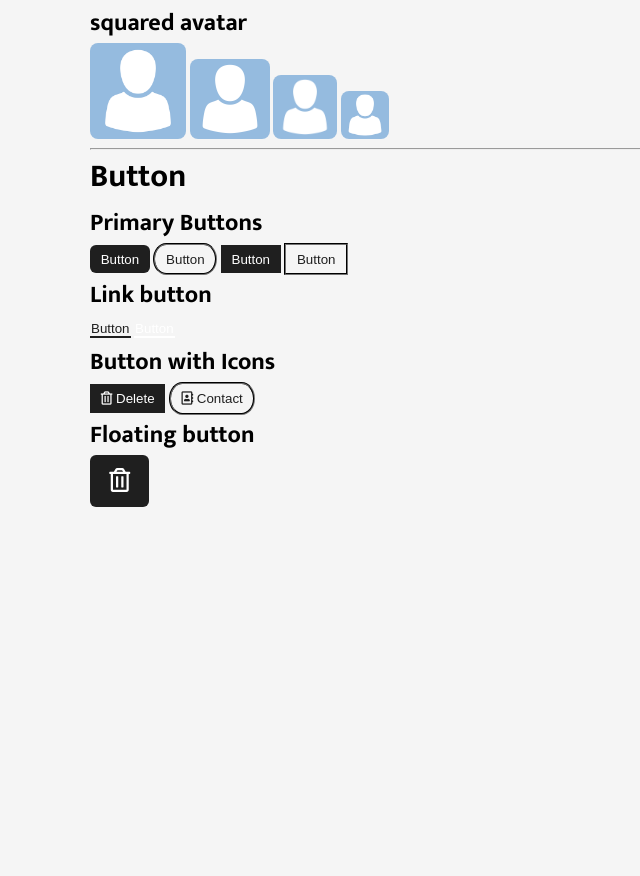
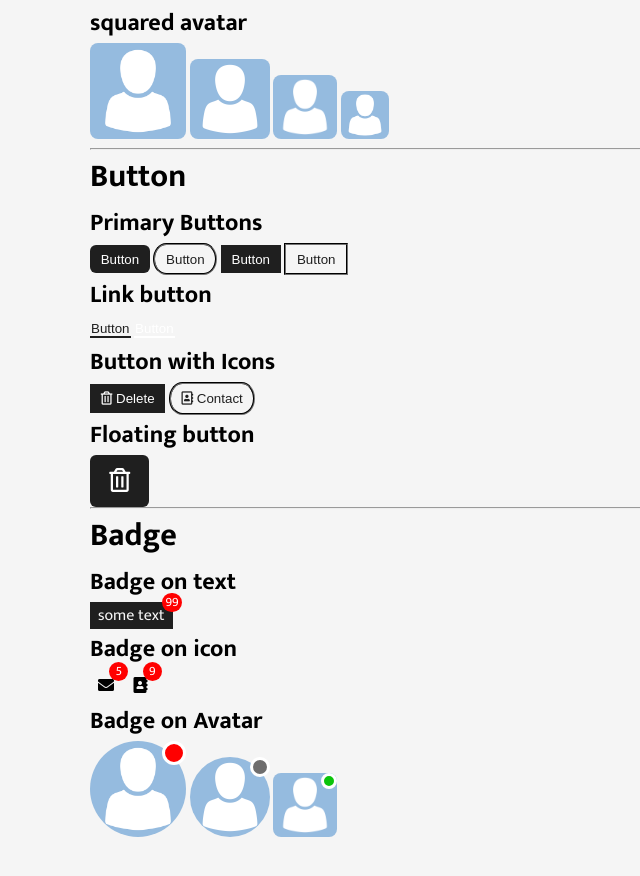
Before and after one commit to pankaj-prog/UI-library, a plain HTML site: page demo.html in a window 1280 px wide. Shown: the part 661-1537 px from the top of the page, without its empty margins (0-640 px from the left). Before the commit the page ends 1218 px from the top, so only its background shows below. Drawn offline with Linux system fonts and the light colour scheme; a web font is replaced by a local one.

Commit message:
feat : badge

```diff
--- a/demo.html
+++ b/demo.html
@@ -121,6 +121,54 @@
       <button class="btn btn-solid-primary btn-lg btn-rc">
         <i class="far fa-trash-alt"></i>
       </button>
+      <hr />
+      <h1>Badge</h1>
+      <h2>Badge on text</h2>
+      <div class="badge-container badge-text-container">
+        some text
+        <span class="badge">99</span>
+      </div>
+      <h2>Badge on icon</h2>
+
+      <div class="badge-container badge-icon-container">
+        <i class="fas fa-envelope"></i>
+        <span class="badge">5</span>
+      </div>
+      <div class="badge-container badge-icon-container">
+        <i class="fas fa-address-book"></i>
+        <span class="badge">9</span>
+      </div>
+      <h2>Badge on Avatar</h2>
+      <div
+        class="avatar avatar-lg avatar-round badge-container badge-avatar-container"
+      >
+        <img
+          class="responsive-img"
+          src="./src/images/avatar-default.png"
+          alt="avatar"
+        />
+        <span class="badge"></span>
+      </div>
+      <div
+        class="avatar avatar-md avatar-round badge-container badge-avatar-container"
+      >
+        <img
+          class="responsive-img"
+          src="./src/images/avatar-default.png"
+          alt="avatar"
+        />
+        <span class="badge badge-idle"></span>
+      </div>
+      <div
+        class="avatar avatar-sm avatar-square badge-container badge-avatar-container"
+      >
+        <img
+          class="responsive-img"
+          src="./src/images/avatar-default.png"
+          alt="avatar"
+        />
+        <span class="badge badge-active"></span>
+      </div>
     </main>
   </body>
 </html>
--- /dev/null
+++ b/src/components/badge/badge.css
@@ -0,0 +1,65 @@
+.badge-container {
+  display: inline-block;
+  width: fit-content;
+  position: relative;
+}
+
+.badge-text-container {
+  font-size: 1rem;
+  padding: 0.2em 0.5em;
+}
+
+.badge {
+  background: red;
+  color: white;
+  position: absolute;
+  border-radius: 50%;
+  display: flex;
+  align-items: center;
+  justify-content: center;
+}
+
+.badge-text-container .badge {
+  font-size: 0.8em;
+  top: -0.7em;
+  right: -0.7em;
+  width: 1.5em;
+  height: 1.5em;
+}
+
+.badge-icon-container {
+  padding: 0.5em;
+  display: inline-flex;
+  justify-content: center;
+  align-content: center;
+  border-radius: 50%;
+}
+
+.badge-icon-container .badge {
+  font-size: 0.8em;
+  height: 1.5em;
+  width: 1.5em;
+  top: -0.5em;
+  right: -0.5em;
+}
+
+.badge-avatar-container {
+  background: none;
+  padding: 0;
+}
+
+.badge-avatar-container .badge {
+  border: 3px solid white;
+  top: 0;
+  right: 0;
+  height: 25%;
+  width: 25%;
+}
+
+.badge-active {
+  background-color: var(--STATUS-ACTIVE);
+}
+
+.badge-idle {
+  background-color: var(--STATUS-IDLE);
+}
--- a/src/components/colors.css
+++ b/src/components/colors.css
@@ -4,6 +4,7 @@
   --WHITE: #ffffff;
   --OFFWHITE: #f5f5f5;
   --LIGHT-GRAY: #e5e5e5;
+  --RED: #ba2026;
   --CTA-COLOR: #3e98f1;
   --ERROR: rgb(211, 13, 13);
   --ERROR-BG: rgb(247, 229, 229);
@@ -15,5 +16,5 @@
   --success-BG: rgb(220, 248, 220);
   --STATUS-ACTIVE: rgb(11, 196, 11);
   --STATUS-INACTIVE: red;
-  --STATU-IDLE: rgb(110, 109, 109);
+  --STATUS-IDLE: rgb(110, 109, 109);
 }
--- a/src/components/ui-lib.css
+++ b/src/components/ui-lib.css
@@ -1,4 +1,6 @@
+@import url("https://cdnjs.cloudflare.com/ajax/libs/font-awesome/5.15.4/css/all.min.css");
 @import url(./colors.css);
+@import url(./badge/badge.css);
 @import url(./avatar/avatar.css);
 @import url(./alert/alert.css);
 @import url(./image/image.css);
--- a/style.css
+++ b/style.css
@@ -1,7 +1,6 @@
 @import url(./src/components/ui-lib.css);
 @import url("https://fonts.googleapis.com/css2?family=Murecho:wght@400;500&display=swap");
 @import url("https://fonts.googleapis.com/css2?family=Mukta:wght@300;400;500;600;700&display=swap");
-@import url("https://cdnjs.cloudflare.com/ajax/libs/font-awesome/5.15.4/css/all.min.css");
 
 * {
   margin: 0;
@@ -73,3 +72,11 @@ body {
   color: var(--BLACK);
   padding: 0.75rem;
 }
+
+/* for component demo */
+h2 ~ .badge-text-container {
+  width: fit-content;
+  background-color: var(--BLACK);
+  color: var(--OFFWHITE);
+  padding: 0 0.5em;
+}
```
Also changed, not shown: src/components/badge/badge.html (added).
